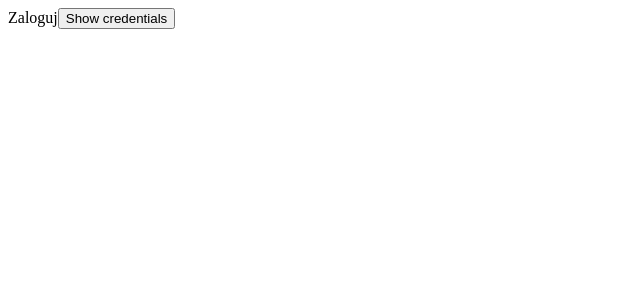
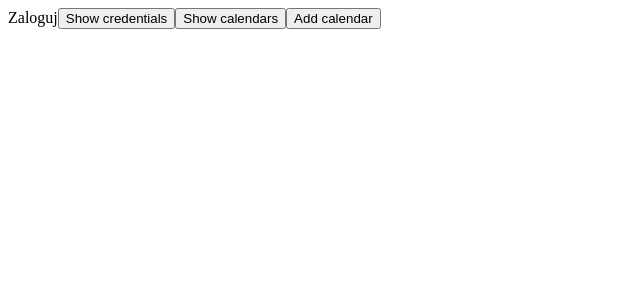
Before and after one commit to kozlovvski/sgh-kalendarz-zajec, a React (Create React App) app in the folder front-end/: page / in a window 1280 px wide. Shown: the top 300 px of the page, without its empty margins (0-640 px from the left). Built offline with nearby package versions, Linux system fonts and the light colour scheme.

Commit message:
add basic calendar inserting

```diff
--- a/front-end/src/pages/Index.tsx
+++ b/front-end/src/pages/Index.tsx
@@ -1,9 +1,38 @@
 import React from "react";
 import authManager, { url } from "../components/AuthManager";
+import { google } from "googleapis";
 
 interface Props {}
 
 const Index: React.FC<Props> = () => {
+  const handleAddCalendar = async () => {
+    const calendar = google.calendar({
+      version: "v3",
+      auth: authManager
+    });
+    const calendarList = await calendar.calendarList.list();
+    let ourCalendar = calendarList.data.items?.find(
+      item =>
+        item.summary === "SGH - zajęcia" ||
+        item.summaryOverride === "SGH - zajęcia"
+    );
+    if (ourCalendar) {
+      console.log("Już jest", ourCalendar);
+    } else {
+      calendar.calendars
+        .insert({
+          requestBody: {
+            summary: "SGH - zajęcia",
+            timeZone: "Europe/Warsaw"
+          }
+        })
+        .then(res => console.log("Nowy", res))
+        .catch(err => {
+          console.log(err);
+        });
+    }
+  };
+
   return (
     <div>
       <a href={url}>Zaloguj</a>
@@ -14,6 +43,25 @@ const Index: React.FC<Props> = () => {
       >
         Show credentials
       </button>
+      <button
+        onClick={e => {
+          const calendar = google.calendar({
+            version: "v3",
+            auth: authManager
+          });
+          calendar.calendarList
+            .list()
+            .then(res => {
+              console.log(res);
+            })
+            .catch(err => {
+              console.log(err);
+            });
+        }}
+      >
+        Show calendars
+      </button>
+      <button onClick={e => handleAddCalendar()}>Add calendar</button>
     </div>
   );
 };
```
